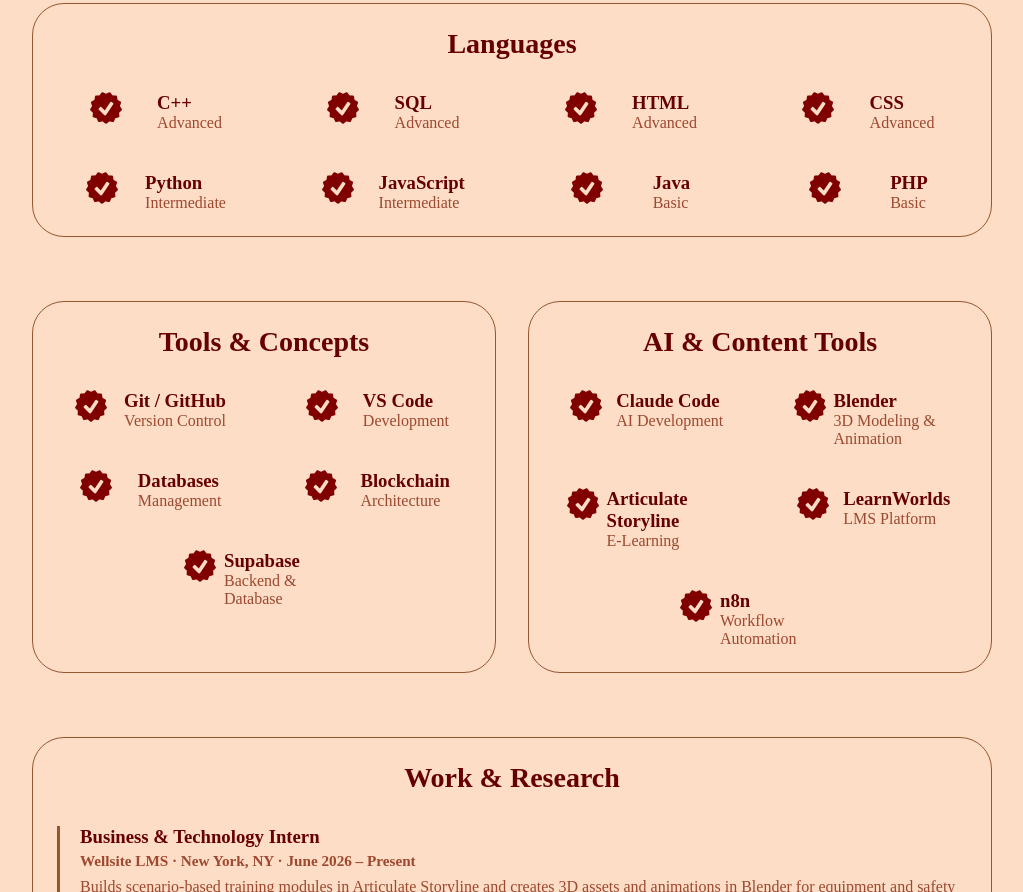
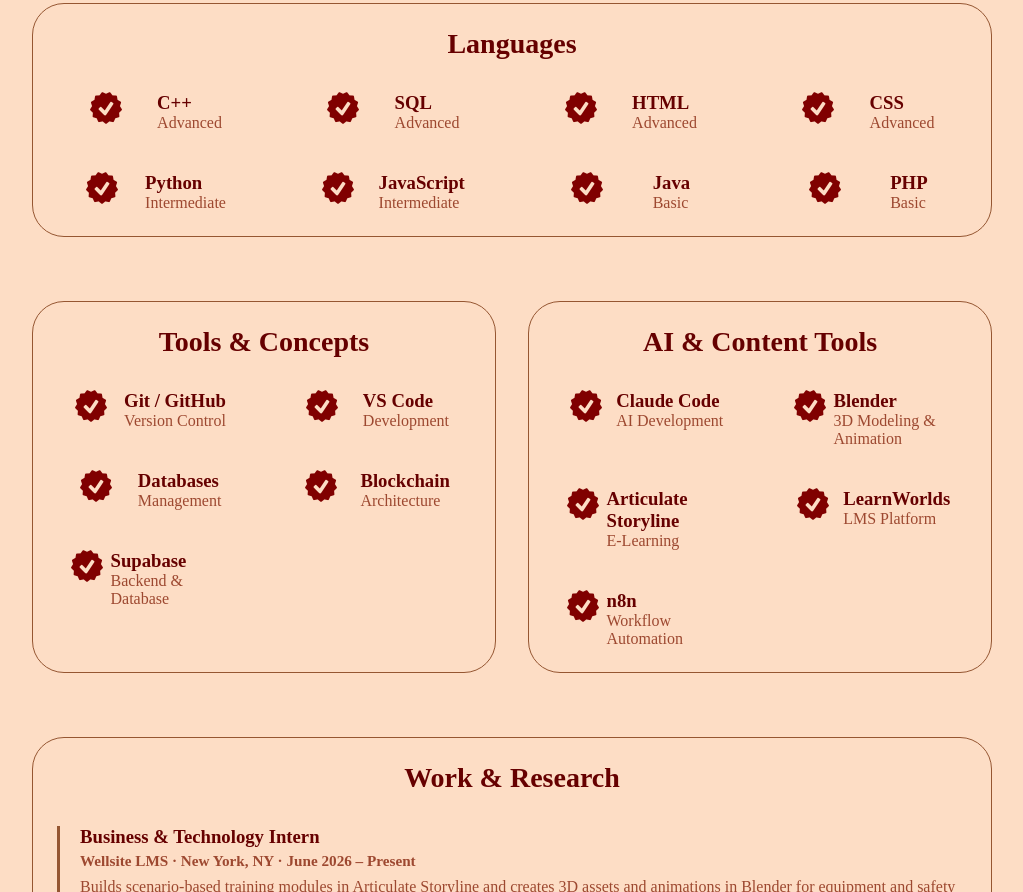
Before and after one commit to chloe0206/chloe-website, a plain HTML site: page index.html in a window 1280 px wide. Shown: the part 1895-2787 px from the top of the page, without its empty margins (128-1151 px from the left). Drawn offline with Linux system fonts and the light colour scheme.

Commit message:
Add files via upload

```diff
--- a/style.css
+++ b/style.css
@@ -341,10 +341,9 @@ section {
 }
 
 .article-container {
-    display: flex;
+    display: grid;
+    grid-template-columns: repeat(auto-fill, 10rem);
     text-align: initial;
-    flex-wrap: wrap;
-    flex-direction: row;
     gap: 2.5rem;
     justify-content: space-around;
 }
```
